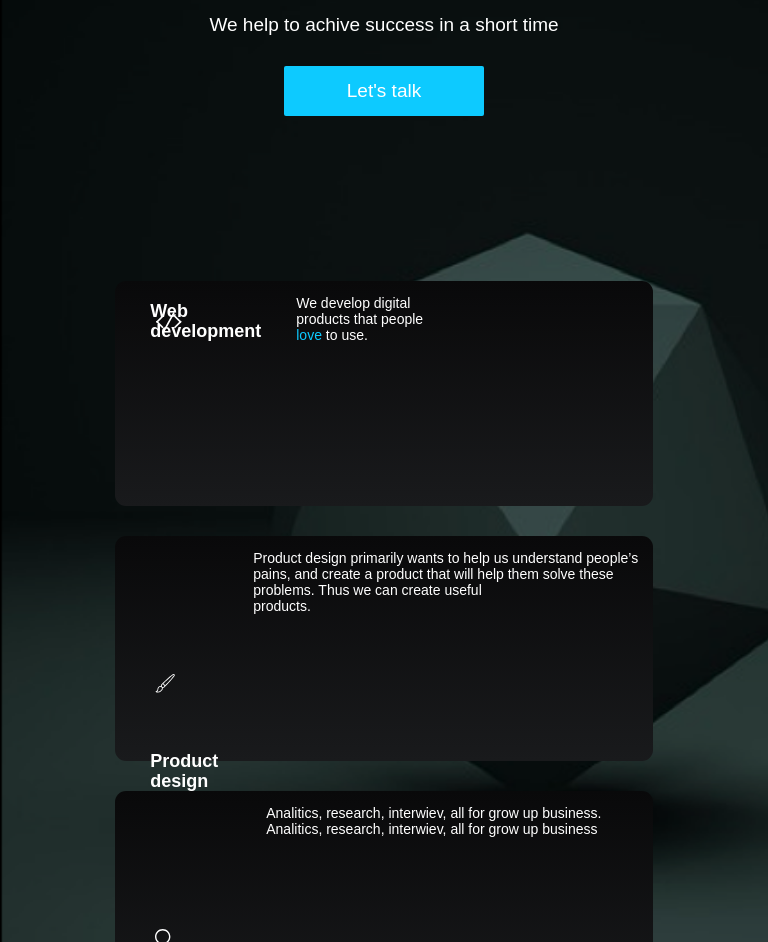
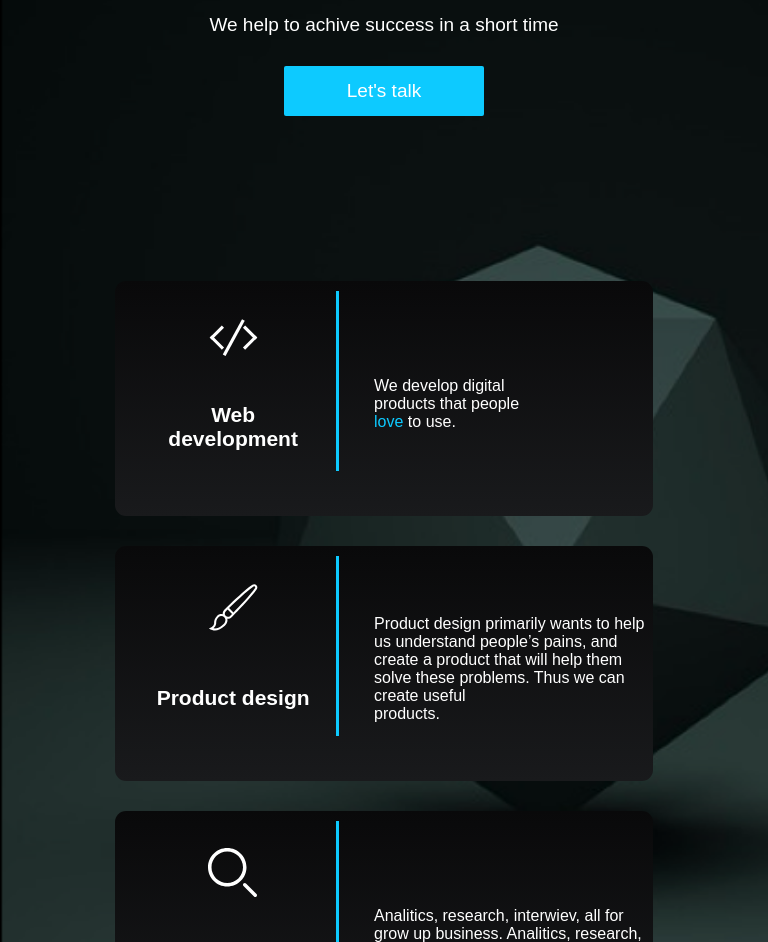
Before and after one commit to PohurskyiArtem/GetsbyStudio, a website: page index.html in a window 768 px wide. Shown: the part 358-1300 px from the top of the page. Drawn offline with Linux system fonts and the light colour scheme.

Commit message:
header adaptive layout

```diff
--- a/index.html
+++ b/index.html
@@ -31,22 +31,22 @@
                 <div class="about_skills">
                     <ul class="skills-list">
                         <li class="skills-list__item">
-                            <div class="skill_title"
-                        style="line-height: 20px;padding-top: 20px;height: 60px; background: url('./src/images/web-dev-icon.svg') no-repeat;background-position: 40px 50%;">
+                            <div class="skill_title">
+                                <img src="./src/images/web-dev-icon.svg" alt="web_dev_icon"/>
                                 <span>Web<br/>development</span>
                             </div>
                             <div class="skill_decription"><p>We develop digital</br> products that people</br> <span style="color: #0dcaff;">love</span> to use.</p></div>
                         </li>
                         <li class="skills-list__item">
-                            <div class="skill_title"
-                             style="background: url('./src/images/desing-icon.svg') no-repeat;background-position: 40px 50%;">
+                            <div class="skill_title">
+                                <img src="./src/images/desing-icon.svg" alt="web_dev_icon"/>
                                 <span>Product design</span>
                             </div>
                             <div class="skill_decription"><p>Product design primarily wants to help us understand people’s pains, and create a product that will help them solve these problems. Thus we can create useful<br/> products.</p></div>
                         </li>
                         <li class="skills-list__item">
-                            <div class="skill_title"
-                            style="background: url('./src/images/ux-icon.svg') no-repeat;background-position: 40px 50%;">
+                            <div class="skill_title">
+                                <img src="./src/images/ux-icon.svg" alt="web_dev_icon"/>
                                 <span>UX Research</span>
                             </div>
                             <div class="skill_decription"><p>Analitics, research, interwiev, all for grow up business. Analitics, research, interwiev, all for grow up business</p></div>
--- a/scss/style.scss
+++ b/scss/style.scss
@@ -4,13 +4,13 @@ html, body{
     background: #000
 }
 .wrapper{
+    box-shadow: 0 0 10px #0dcaff;
+
     @media screen and (min-width: 1366px) {
         margin-left: auto;
         margin-right: auto;
         max-width: 1366px;
     }
-
-
 }
 header{
     .header__container{
@@ -108,6 +108,9 @@ header{
                 @media only screen and (max-width : 800px) {
                     display: block;
                 }
+                @media only screen and (max-width: 533px){
+                    margin-right: 10px;
+                }
               }
               @mixin psevdo_burger {
                 content: "";
@@ -186,10 +189,18 @@ header{
             span{
                 font-weight: bold;
             }
+
+            @media only screen and (max-width : 360px)  {
+                font-size: 43px;
+            }
         }
         h2{
             font-size: 19px;
             font-weight: normal;
+
+            @media only screen and (max-width : 360px)  {
+                font-size: 16px;
+            }
         }
         a{
             font-size: 19px;
@@ -203,6 +214,12 @@ header{
             border-radius: 2px;
             margin: 30px auto;
 
+            @media only screen and (max-width : 360px){
+                width: 165px;
+                height: 45px;
+                line-height: 45px;
+            }
+
             &:hover{
                 cursor: pointer;
                 opacity: .9;
@@ -212,7 +229,6 @@ header{
 
     .about_skills{
         margin-top: 150px;
-
         .skills-list{
             display: flex;
             flex-direction: row;
@@ -227,11 +243,10 @@ header{
                 justify-content: center;
                 padding: 0;
             }
-            @media only screen and (max-width : 768px) {
+            @media only screen and (max-width : 768px){
                 flex-direction: column;
                 justify-content: center;
             }
-
             .skills-list__item{
                 color: #fff;
                 font-family: Arial;
@@ -242,10 +257,17 @@ header{
                 border-radius: 11px;
                 background-image: linear-gradient(to top, #191a1c, #09090a);
 
-                @media only screen and (max-width : 768px){
+                @media only screen and (max-width : 768px) and (min-width: 533px){
                     margin: 15px auto;
                     width: 70%;
                     display: flex;
+                    padding-top: 10px;
+                }
+
+                @media only screen and (max-width: 533px){
+                    margin: 15px auto;
+                    width: 310px;
+                    height: 310px;
                 }
 
                 @keyframes skill_score {
@@ -263,21 +285,29 @@ header{
                             left: 35px;
                             animation: skill_score 1s 1 ease-in;
                             animation-fill-mode: forwards;
+
+                            @media only screen and (max-width : 768px) and (min-width: 533px) {
+                                animation-name: none
+                            }
                         }
                     }
                 }
 
                 .skill_title{
-                    display: flex;
-                    justify-content: center;
+                    display: table;
                     height: 80px;
-                    line-height: 80px;
                     position: relative;
-                    padding-left: 35px;
+                    padding-left: 15px;
 
                     span{
                         font-weight: bold;
                         font-size: 18px;
+                        display: table-cell;
+                        vertical-align: middle;
+                    }
+                    img{
+                        margin-right: 15px;
+                        padding-top: 75%;
                     }
 
                     ::after{
@@ -289,12 +319,40 @@ header{
                         left: 35px;
                     }
 
-                    @media only screen and (max-width : 768px){
+                    @media only screen and (max-width : 768px) and (min-width: 533px){
                         ::after{
-                            display: none;
+                            display:none;
                         }
-                        line-height: 20px;
-                        padding-top: 40%;
+                        width: 40%;
+                        height: 80%;
+                        border-right: 3px solid #0dcaff;
+                        display: flex;
+                        flex-direction: column;
+
+                        span{
+                            font-size: 21px;
+                            display: block;
+                            margin: auto;
+                            text-align: center;
+                        }
+
+                        img{
+                            display: block;
+                            margin: auto;
+                            width: 50px;
+                            height: 50px;
+                            padding: 0;
+                        }
+                    }
+                    @media only screen and (max-width: 533px){
+                        span{
+                            font-size: 30px;
+                        }
+                        img{
+                            width: 35px;
+                            height: 35px;
+                            padding-top: 20px;
+                        }
                     }
                 }
                 .skill_decription{
@@ -302,6 +360,21 @@ header{
                         padding-left: 35px;
                         font-size: 14px;
                     }
+                    @media only screen and (max-width : 768px) and (min-width: 533px){
+                        width: 60%;
+                        display: flex;
+                        padding-right: 5px;
+
+                        p{
+                            margin: auto auto auto 0;
+                            font-size: 16px;
+                        }
+                    }
+                    @media only screen and (max-width: 533px){
+                        p{
+                            font-size: 18px;
+                        }
+                    }
                 }
             }
         }
```
Also changed, not shown: src/styles/css/style.min.css, 1 other file.
